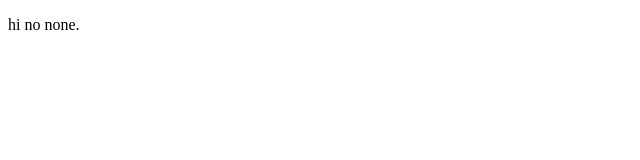
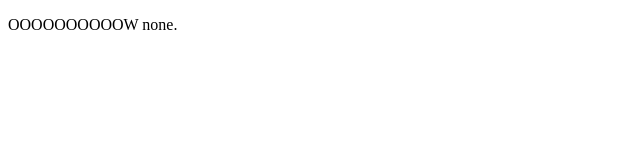
Before and after one commit to juliohds/auto_sudoku, a plain HTML site: page index.html in a window 1280 px wide. Shown: the whole page, without its empty margins (0-640 px from the left). Drawn offline with Linux system fonts and the light colour scheme.

Commit message:
Update index.html

```diff
--- a/index.html
+++ b/index.html
@@ -29,7 +29,7 @@
 	<p>hi</p>
 </div>
 <div>
-	<p>hi no none.</p>
+	<p>OOOOOOOOOOW none.</p>
 </div>
 </body>
 </html>
```
